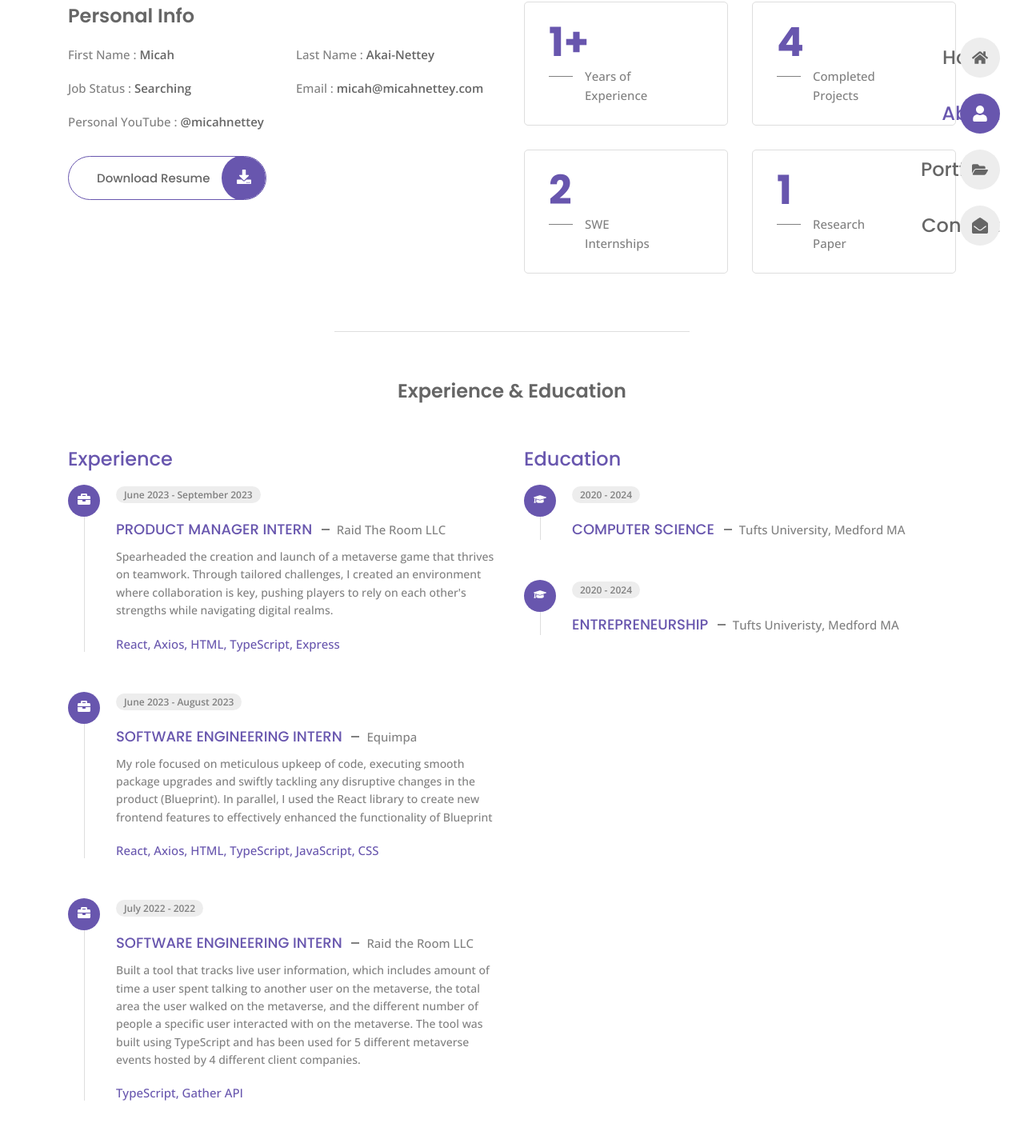
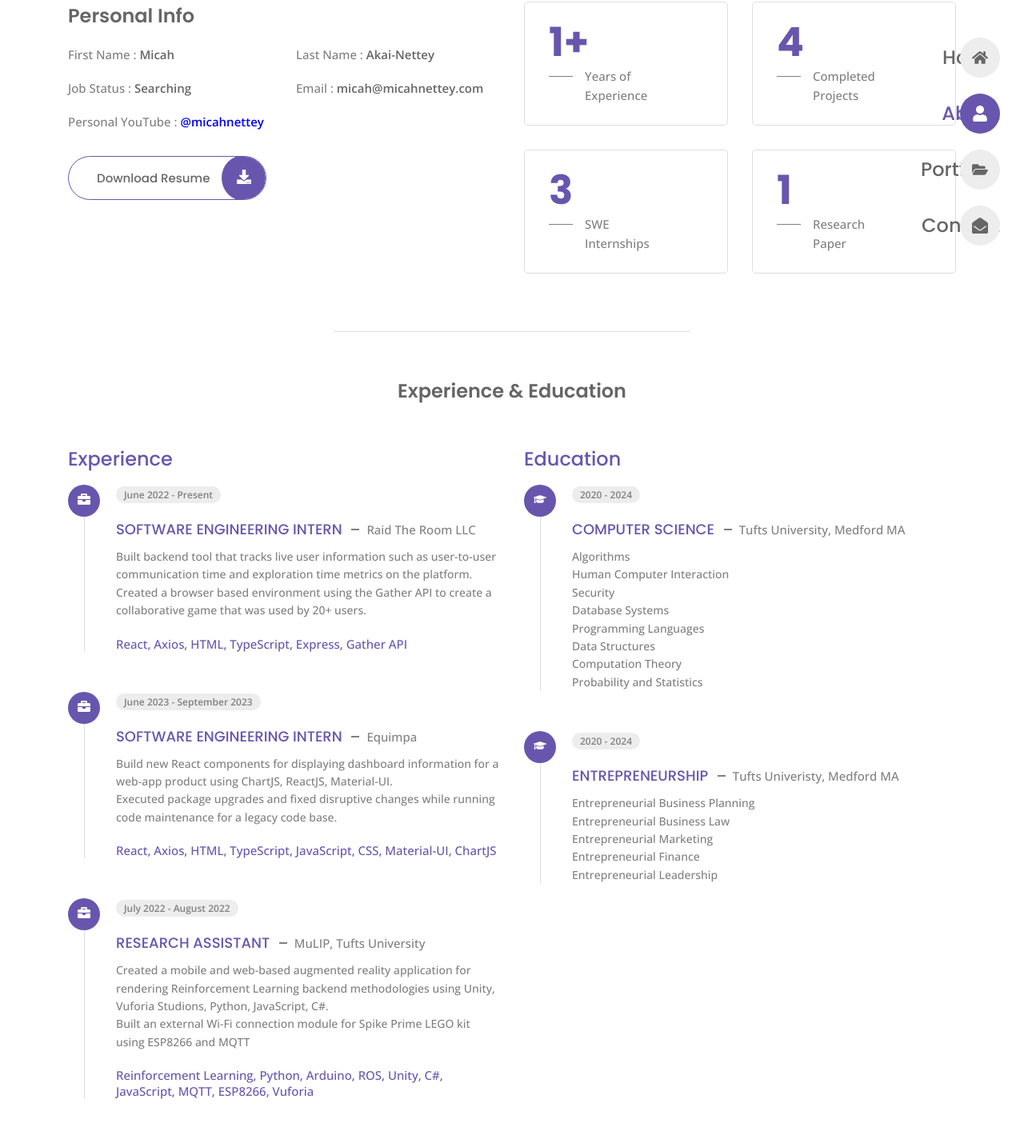
Before and after one commit to iam-micah/micah-react, a React (Vite) app in the folder apps/frontend/: page /about in a window 1280 px wide. Shown: the part 223-1647 px from the top of the page at 80% size. Built offline with nearby package versions, Linux system fonts and the light colour scheme.

Commit message:
add new details to about sections and take out old details

```diff
--- a/apps/frontend/src/components/Info.jsx
+++ b/apps/frontend/src/components/Info.jsx
@@ -1,4 +1,5 @@
 import React from "react";
+import parse from "html-react-parser";
 import { personalInfo } from "../data";
 
 const Info = () => {
@@ -8,7 +9,9 @@ const Info = () => {
                 return (
                     <li className="info__item" key={index}>
                         <span className="info__title">{title}</span>
-                        <span className="info__description">{description}</span>
+                        <span className="info__description">
+                            {parse(description)}
+                        </span>
                     </li>
                 );
             })}
--- a/apps/frontend/src/data.jsx
+++ b/apps/frontend/src/data.jsx
@@ -85,7 +85,8 @@ export const personalInfo = [
     {
         id: 5,
         title: "Personal YouTube : ",
-        description: "@micahnettey",
+        description:
+            "<a href='https://www.youtube.com/@micahnettey/' target='_blank'> @micahnettey </a>",
     },
 ];
 
@@ -104,7 +105,7 @@ export const stats = [
 
     {
         id: 3,
-        no: "2",
+        no: "3",
         title: "SWE <br /> Internships",
     },
 
@@ -120,40 +121,41 @@ export const resume = [
         id: 1,
         category: "experience",
         icon: <FaBriefcase />,
-        year: "June 2023 - September 2023",
-        title: "PRODUCT MANAGER INTERN <span> Raid The Room LLC </span>",
-        desc: "Spearheaded the creation and launch of a metaverse game that thrives on teamwork. Through tailored challenges, I created an environment where collaboration is key, pushing players to rely on each other's strengths while navigating digital realms.",
-        techstack: "React, Axios, HTML, TypeScript, Express",
+        year: "June 2022 - Present",
+        title: "SOFTWARE ENGINEERING INTERN <span> Raid The Room LLC </span>",
+        desc: "<ul><li>Built backend tool that tracks live user information such as user-to-user communication time and exploration time metrics on the platform.</li> <li> Created a browser based environment using the Gather API to create a collaborative game that was used by 20+ users.<li></ul>",
+        techstack: "React, Axios, HTML, TypeScript, Express, Gather API",
     },
 
     {
         id: 2,
         category: "experience",
         icon: <FaBriefcase />,
-        year: "June 2023 - August 2023",
+        year: "June 2023 - September 2023",
         title: "SOFTWARE ENGINEERING INTERN <span> Equimpa </span>",
-        desc: "My role focused on meticulous upkeep of code, executing smooth package upgrades and swiftly tackling any disruptive changes in the product (Blueprint). In parallel, I used the React library to create new frontend features to effectively enhanced the functionality of Blueprint",
-        techstack: "React, Axios, HTML, TypeScript, JavaScript, CSS",
+        desc: "<ul><li>Build new React components for displaying dashboard information for a web-app product using ChartJS, ReactJS, Material-UI.</li><li>Executed package upgrades and fixed disruptive changes while running code maintenance for a legacy code base.</li>",
+        techstack:
+            "React, Axios, HTML, TypeScript, JavaScript, CSS, Material-UI, ChartJS",
     },
 
     {
         id: 3,
         category: "experience",
         icon: <FaBriefcase />,
-        year: "July 2022 - 2022",
-        title: "SOFTWARE ENGINEERING INTERN <span> Raid the Room LLC </span>",
-        desc: "Built a tool that tracks live user information, which includes amount of time a user spent talking to another user on the metaverse, the total area the user walked on the metaverse, and the different number of people a specific user interacted with on the metaverse. The tool was built using TypeScript and has been used for 5 different metaverse events hosted by 4 different client companies.",
-        techstack: "TypeScript, Gather API",
+        year: "July 2022 - August 2022",
+        title: "RESEARCH ASSISTANT <span> MuLIP, Tufts University </span>",
+        desc: "<ul><li>Created a mobile and web-based augmented reality application for rendering Reinforcement Learning backend methodologies using Unity, Vuforia Studions, Python, JavaScript, C#.</li><li>Built an external Wi-Fi connection module for Spike Prime LEGO kit using ESP8266 and MQTT</li></ul>",
+        techstack:
+            "Reinforcement Learning, Python, Arduino, ROS, Unity, C#, JavaScript, MQTT, ESP8266, Vuforia",
     },
 
     {
         id: 4,
-        category: "experience",
-        icon: <FaBriefcase />,
-        year: "July 2022 - August 2022",
-        title: "RESEARCH ASSISTANT <span> MuLIP, Tufts University </span>",
-        desc: "Built an external Wi-Fi module for SPIKE PRIME LEGO kit using the ESP8266 and MQTT protocol, and a web-based mobile application using Unity, C# and Python <br /> Developed an Augmented Reality Interface using Unity Engine and Vuforia libraries to create easy to use apps that teach K-12 students Reinforcement Learning concepts",
-        techstack: "Reinforcement Learning, Python, Arduino, ROS",
+        category: "education",
+        icon: <FaGraduationCap />,
+        year: "2020 - 2024",
+        title: "COMPUTER SCIENCE <span> Tufts University, Medford MA </span>",
+        desc: "<ul><li>Algorithms</li><li>Human Computer Interaction</li><li>Security</li><li>Database Systems</li><li>Programming Languages</li><li>Data Structures</li><li>Computation Theory</li><li>Probability and Statistics</li></ul>",
     },
 
     {
@@ -161,17 +163,8 @@ export const resume = [
         category: "education",
         icon: <FaGraduationCap />,
         year: "2020 - 2024",
-        title: "COMPUTER SCIENCE <span> Tufts University, Medford MA </span>",
-        desc: "",
-    },
-
-    {
-        id: 6,
-        category: "education",
-        icon: <FaGraduationCap />,
-        year: "2020 - 2024",
         title: "ENTREPRENEURSHIP <span> Tufts Univeristy, Medford MA </span>",
-        desc: "",
+        desc: "<ul><li>Entrepreneurial Business Planning</li><li>Entrepreneurial Business Law</li><li>Entrepreneurial Marketing</li><li>Entrepreneurial Finance</li><li>Entrepreneurial Leadership</li></ul>",
     },
 ];
 
```
